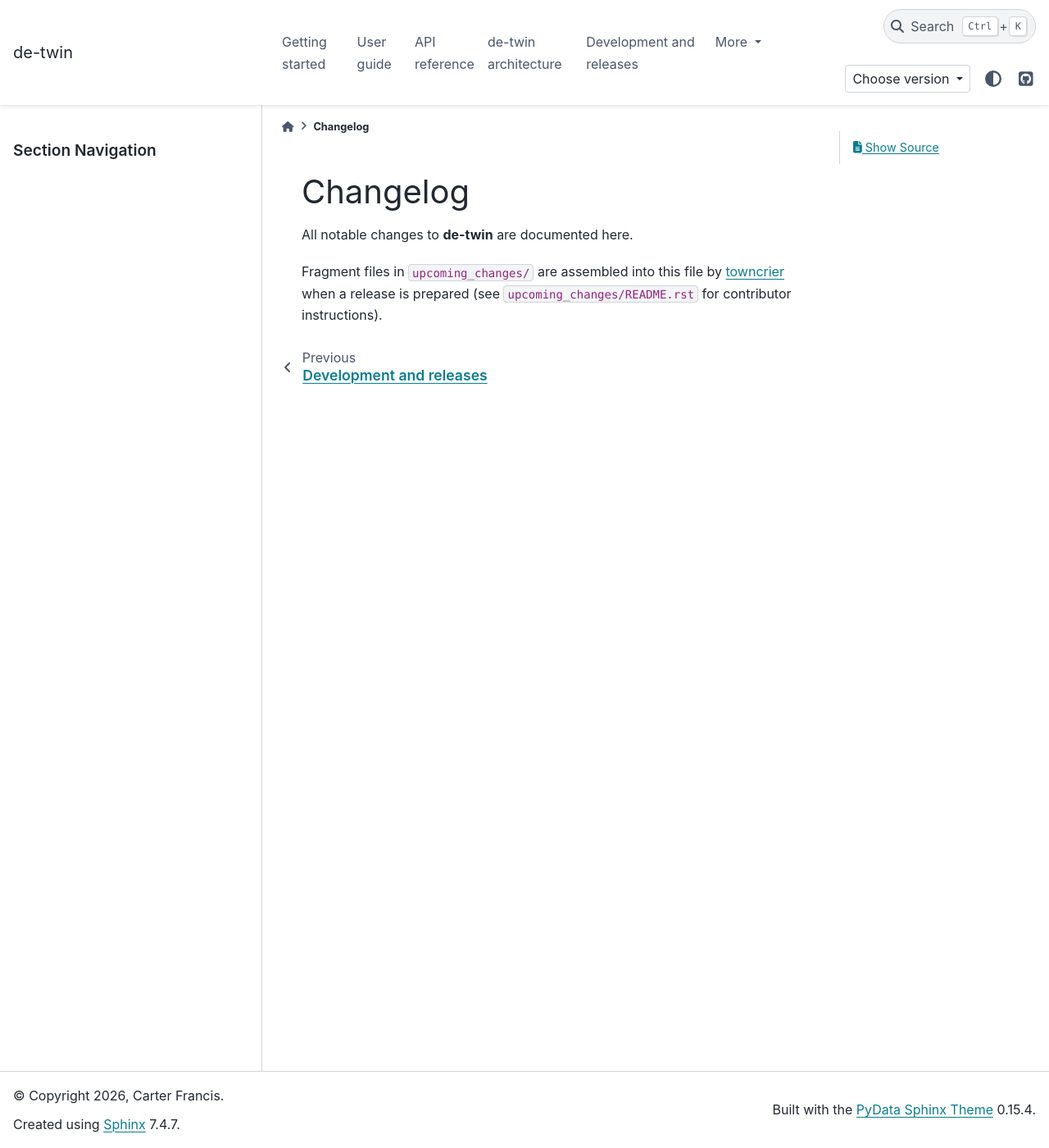
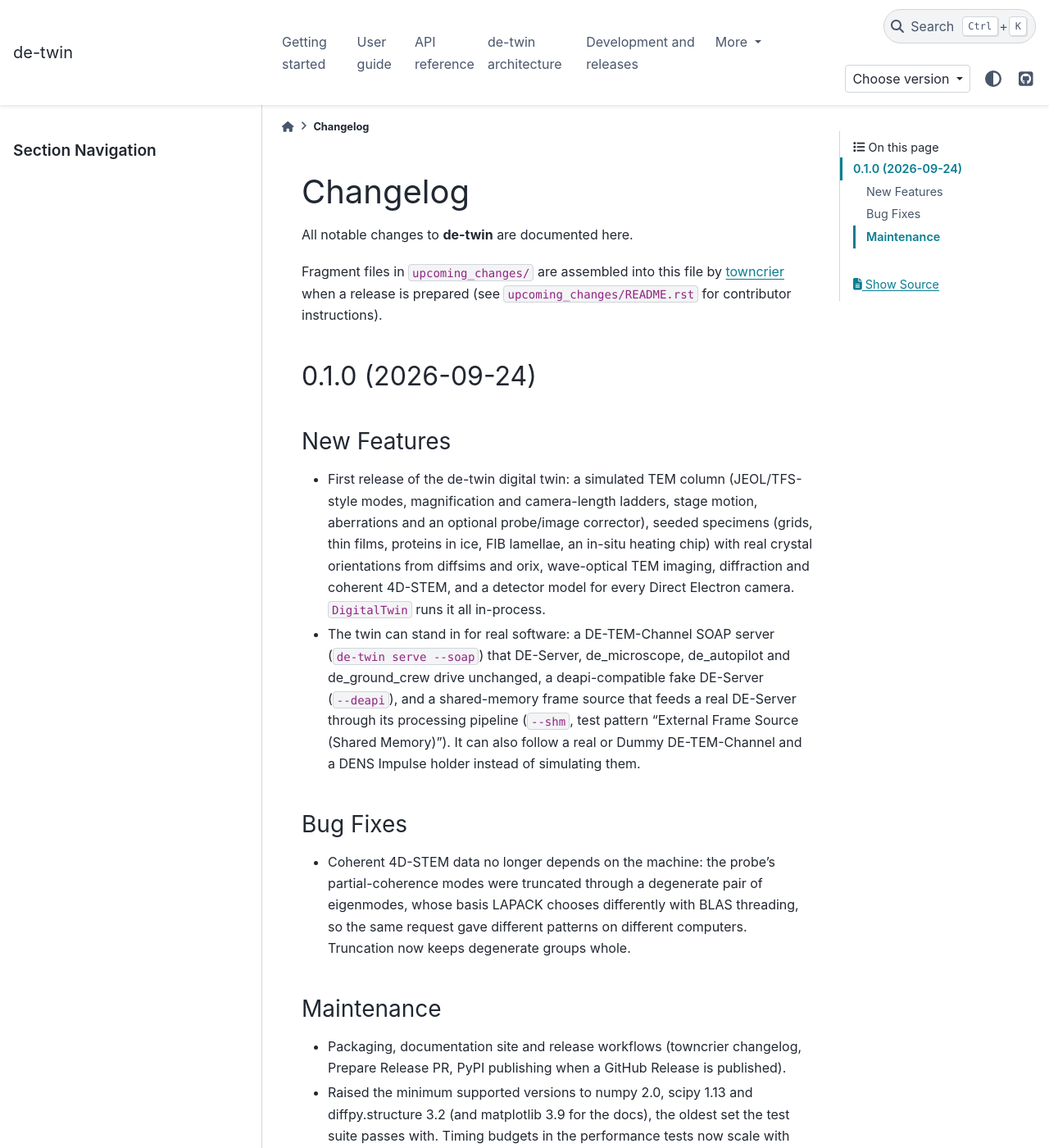
Before and after one commit to CSSFrancis/de-twin, a Sphinx documentation site: the page built from docs/changelog.rst, in a window 1280 px wide and 1400 px high. Shown: the whole window at 82% size. Built offline with Sphinx 7.4.7 and the PyData theme 0.15.4, drawn with Linux system fonts in a browser that asks for light colours; pages that are not in the unit, such as notebooks, are missing from menus; some of the changed text lies outside the part shown.

Commit message:
chore: prepare release v0.1.0

```diff
--- a/CHANGELOG.rst
+++ b/CHANGELOG.rst
@@ -9,3 +9,43 @@ Fragment files in ``upcoming_changes/`` are assembled into this file by
 (see ``upcoming_changes/README.rst`` for contributor instructions).
 
 .. towncrier release notes start
+
+0.1.0 (2026-09-24)
+==================
+
+New Features
+------------
+
+- First release of the de-twin digital twin: a simulated TEM column (JEOL/TFS-style
+  modes, magnification and camera-length ladders, stage motion, aberrations and an
+  optional probe/image corrector), seeded specimens (grids, thin films, proteins in ice,
+  FIB lamellae, an in-situ heating chip) with real crystal orientations from diffsims and
+  orix, wave-optical TEM imaging, diffraction and coherent 4D-STEM, and a detector model
+  for every Direct Electron camera. ``DigitalTwin`` runs it all in-process.
+- The twin can stand in for real software: a DE-TEM-Channel SOAP server
+  (``de-twin serve --soap``) that DE-Server, de_microscope, de_autopilot and
+  de_ground_crew drive unchanged, a deapi-compatible fake DE-Server
+  (``--deapi``), and a shared-memory frame source that feeds a real DE-Server
+  through its processing pipeline (``--shm``, test pattern "External Frame Source
+  (Shared Memory)"). It can also follow a real or Dummy DE-TEM-Channel and a DENS
+  Impulse holder instead of simulating them.
+
+
+Bug Fixes
+---------
+
+- Coherent 4D-STEM data no longer depends on the machine: the probe's partial-coherence
+  modes were truncated through a degenerate pair of eigenmodes, whose basis LAPACK chooses
+  differently with BLAS threading, so the same request gave different patterns on different
+  computers. Truncation now keeps degenerate groups whole.
+
+
+Maintenance
+-----------
+
+- Packaging, documentation site and release workflows (towncrier changelog,
+  Prepare Release PR, PyPI publishing when a GitHub Release is published).
+- Raised the minimum supported versions to numpy 2.0, scipy 1.13 and diffpy.structure 3.2
+  (and matplotlib 3.9 for the docs), the oldest set the test suite passes with. Timing
+  budgets in the performance tests now scale with ``DE_TWIN_PERF_SLACK`` so shared CI
+  runners can check them without being tuned to one workstation.
--- a/docs/_root/index.html
+++ b/docs/_root/index.html
@@ -4,12 +4,12 @@
     <meta charset="utf-8" />
     <title>de-twin – redirecting…</title>
     <!-- Redirect to the latest stable docs (dev until the first release). -->
-    <meta http-equiv="refresh" content="0; url=dev/" />
-    <link rel="canonical" href="dev/" />
+    <meta http-equiv="refresh" content="0; url=v0.1.0/" />
+    <link rel="canonical" href="v0.1.0/" />
   </head>
   <body>
     <p>
-      Redirecting to <a href="dev/">dev documentation</a>…
+      Redirecting to <a href="v0.1.0/">v0.1.0 documentation</a>…
     </p>
   </body>
 </html>
--- a/docs/_root/switcher.json
+++ b/docs/_root/switcher.json
@@ -3,5 +3,10 @@
     "name": "dev (latest)",
     "version": "dev",
     "url": "https://cssfrancis.github.io/de-twin/dev/"
+  },
+  {
+    "name": "v0.1.0 (stable)",
+    "version": "v0.1.0",
+    "url": "https://cssfrancis.github.io/de-twin/v0.1.0/"
   }
 ]
--- a/pyproject.toml
+++ b/pyproject.toml
@@ -5,7 +5,7 @@ build-backend = "hatchling.build"
 [project]
 name = "de-twin"
 # Bumped by the "Prepare Release" workflow; the first release is prepared with bump=minor -> 0.1.0.
-version = "0.0.0"
+version = "0.1.0"
 description = "Digital twin of a Direct Electron camera on a TEM: column, specimen, in-situ holder and detector, for developing automated microscope control."
 readme = "README.md"
 license = { text = "MIT" }
--- a/upcoming_changes/+ci-dependency-floors.maintenance.rst
+++ /dev/null
@@ -1,4 +0,0 @@
-Raised the minimum supported versions to numpy 2.0, scipy 1.13 and diffpy.structure 3.2
-(and matplotlib 3.9 for the docs), the oldest set the test suite passes with. Timing
-budgets in the performance tests now scale with ``DE_TWIN_PERF_SLACK`` so shared CI
-runners can check them without being tuned to one workstation.
--- a/upcoming_changes/+coherent-mode-determinism.bugfix.rst
+++ /dev/null
@@ -1,4 +0,0 @@
-Coherent 4D-STEM data no longer depends on the machine: the probe's partial-coherence
-modes were truncated through a degenerate pair of eigenmodes, whose basis LAPACK chooses
-differently with BLAS threading, so the same request gave different patterns on different
-computers. Truncation now keeps degenerate groups whole.
--- a/upcoming_changes/+digital-twin.new_feature.rst
+++ /dev/null
@@ -1,6 +0,0 @@
-First release of the de-twin digital twin: a simulated TEM column (JEOL/TFS-style
-modes, magnification and camera-length ladders, stage motion, aberrations and an
-optional probe/image corrector), seeded specimens (grids, thin films, proteins in ice,
-FIB lamellae, an in-situ heating chip) with real crystal orientations from diffsims and
-orix, wave-optical TEM imaging, diffraction and coherent 4D-STEM, and a detector model
-for every Direct Electron camera. ``DigitalTwin`` runs it all in-process.
--- a/upcoming_changes/+release-tooling.maintenance.rst
+++ /dev/null
@@ -1,2 +0,0 @@
-Packaging, documentation site and release workflows (towncrier changelog,
-Prepare Release PR, PyPI publishing when a GitHub Release is published).
```
Also changed, not shown: upcoming_changes/+faces.new_feature.rst (deleted, +0 -7 lines).
